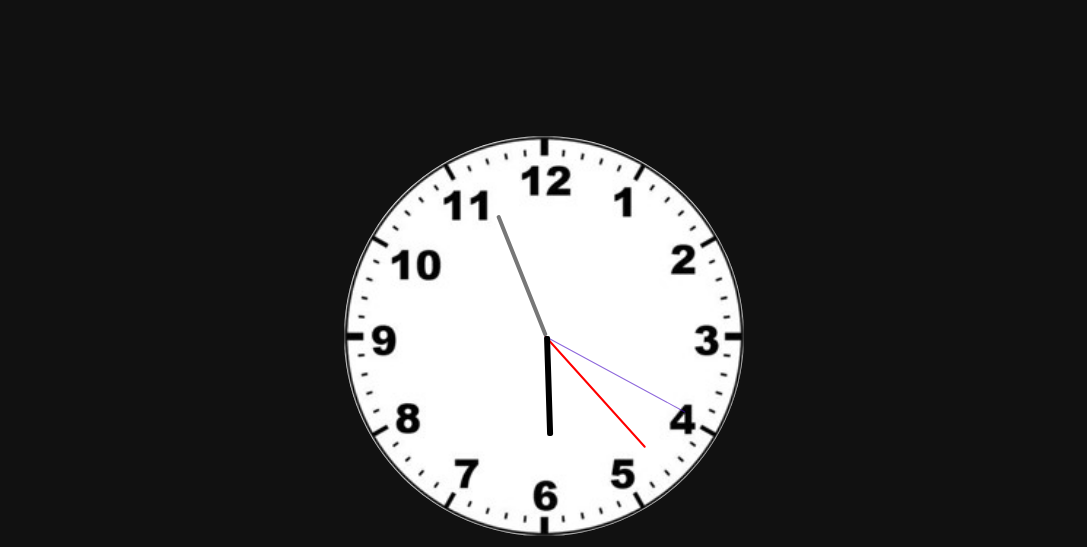
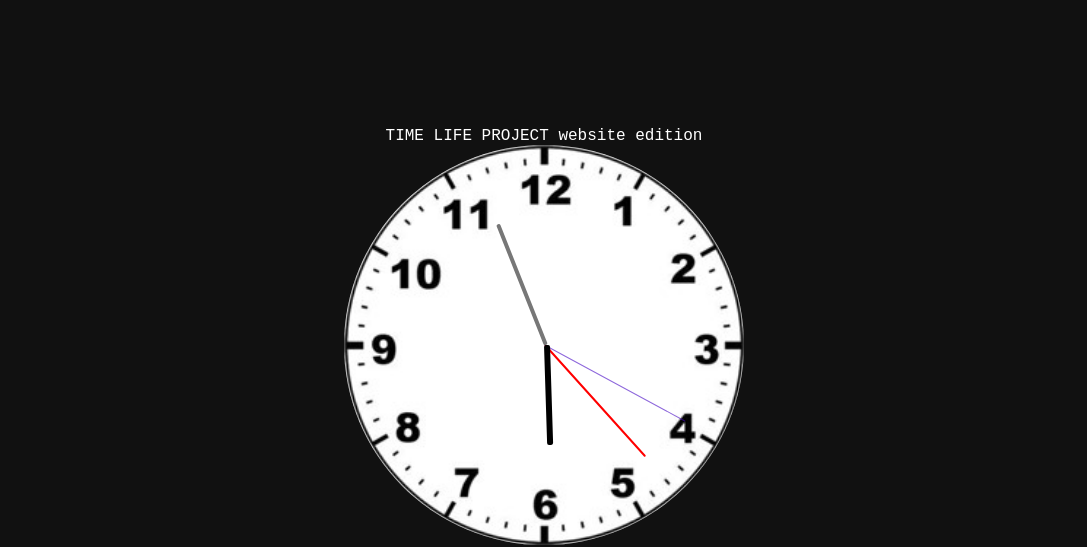
Before and after one commit to boatlnwz/TimelifePJ, a plain HTML site: page index.html in a window 1280 px wide. Shown: the top 547 px of the page, without its empty margins (96-1183 px from the left). Drawn offline with Linux system fonts and the light colour scheme.

Commit message:
index.html

```diff
--- a/index.html
+++ b/index.html
@@ -7,6 +7,7 @@
   <link rel="stylesheet" href="style.css" />
 </head>
 <body>
+  <div class="section-title">TIME LIFE PROJECT website edition</div>
   <div class="clock">
     <div class="hand hour" id="hour"></div>
     <div class="hand minute" id="minute"></div>
@@ -22,7 +23,6 @@
 
 <div id="percentText" class="percent-text"></div>
 
-
   <script src="main.js"></script>
 </body>
 </html>
```
